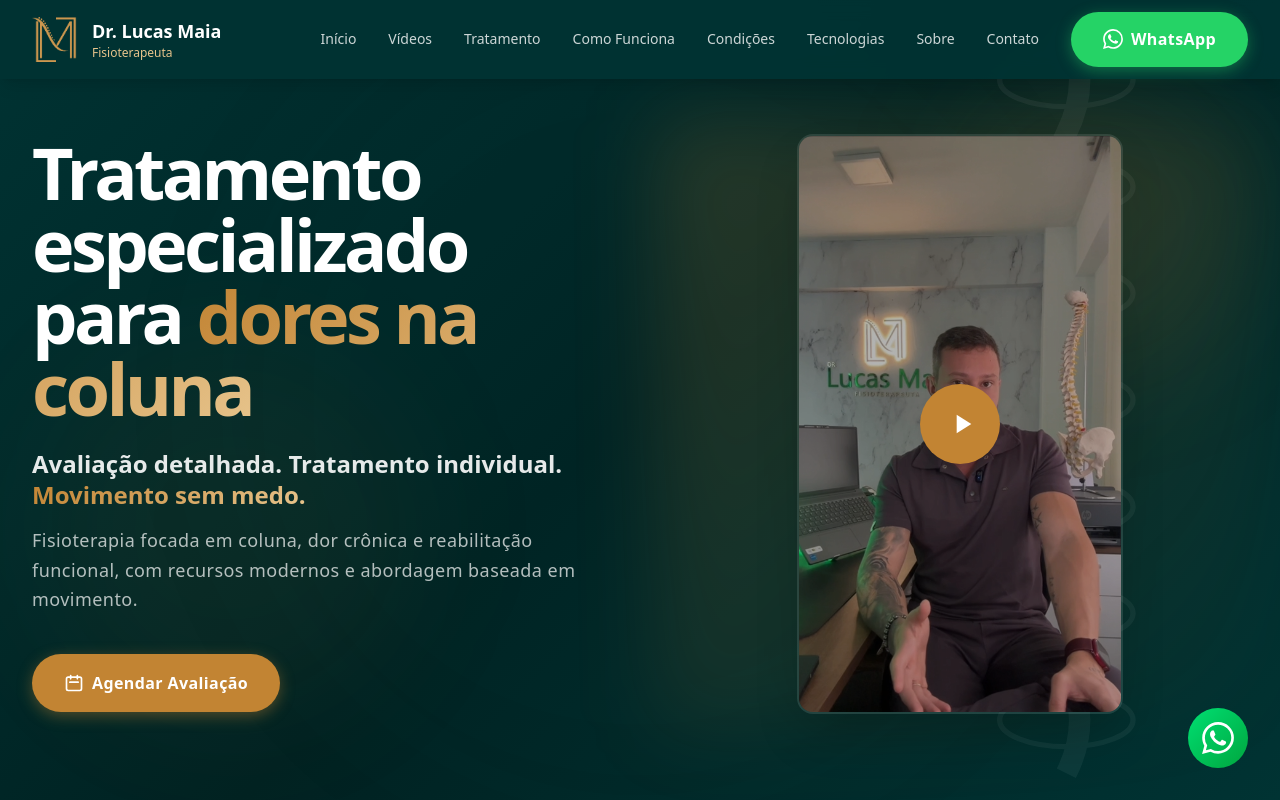
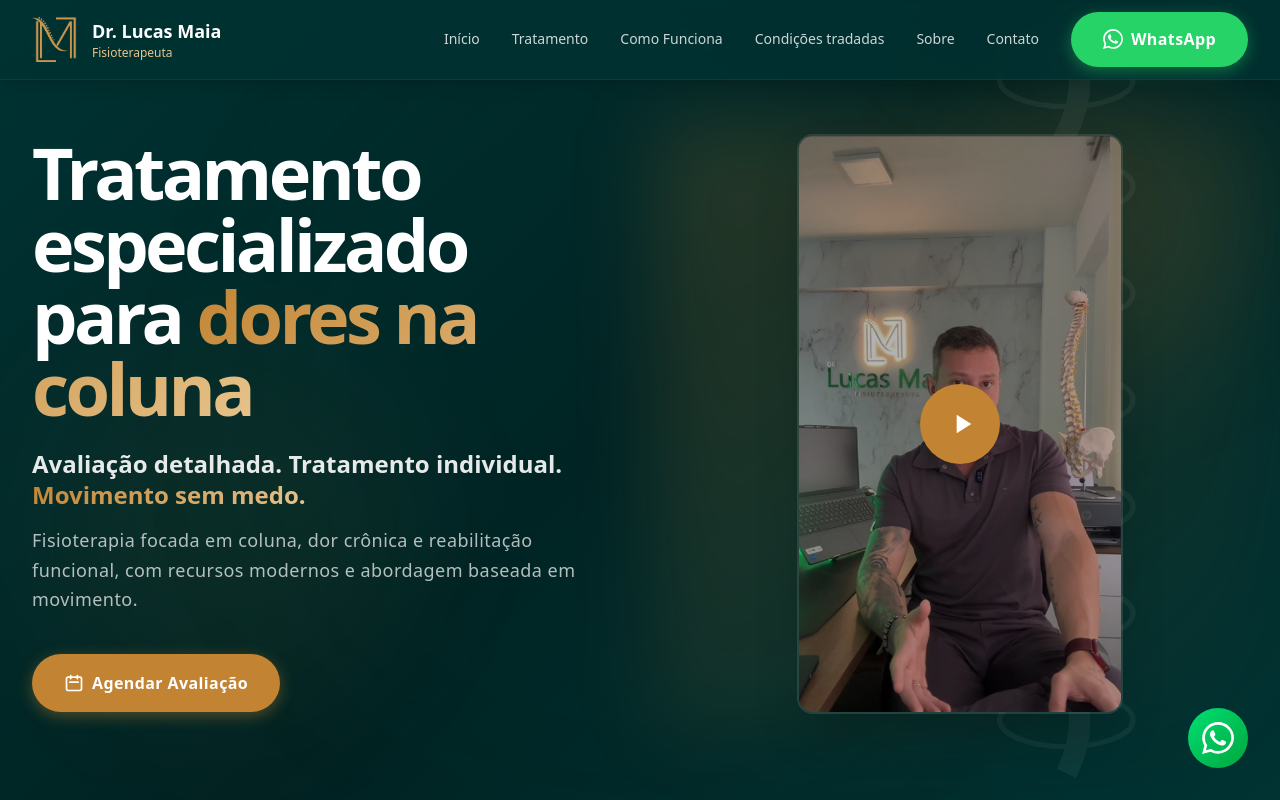
Before and after one commit to arthursingularity/lucasmaia, a Next.js app: page / in a window 1280 px wide. Shown: the top 800 px of the page. Built offline with nearby package versions, Linux system fonts and the light colour scheme.

Commit message:
code updated!

```diff
--- a/src/components/Footer.tsx
+++ b/src/components/Footer.tsx
@@ -124,9 +124,6 @@ export default function Footer() {
                         <p className="caption text-white/50 text-center sm:text-left">
                             © {currentYear} Dr. Lucas Maia - Fisioterapeuta. Todos os direitos reservados.
                         </p>
-                        <p className="caption text-white/50">
-                            CREFITO-4: 292009-F
-                        </p>
                     </div>
                 </div>
             </div>
--- a/src/components/Header.tsx
+++ b/src/components/Header.tsx
@@ -5,11 +5,9 @@ import Link from 'next/link';
 
 const navLinks = [
     { href: '#home', label: 'Início' },
-    { href: '#videos', label: 'Vídeos' },
     { href: '#tratamento', label: 'Tratamento' },
     { href: '#como-funciona', label: 'Como Funciona' },
-    { href: '#condicoes', label: 'Condições' },
-    { href: '#tecnologias', label: 'Tecnologias' },
+    { href: '#condicoes', label: 'Condições tradadas' },
     { href: '#sobre', label: 'Sobre' },
     { href: '#contato', label: 'Contato' },
 ];
@@ -29,7 +27,7 @@ export default function Header() {
 
     return (
         <header
-            className={`fixed top-0 left-0 right-0 z-50 transition-all duration-500 glass-dark py-3 shadow-lg`}
+            className={`fixed top-0 left-0 right-0 z-50 transition-all duration-500 py-3 shadow-lg bg-[var(--primary)]/80 backdrop-blur-md border-b border-white/5`}
         >
             <nav className="max-w-7xl mx-auto px-4 sm:px-6 lg:px-8">
                 <div className="flex items-center justify-between">
```
